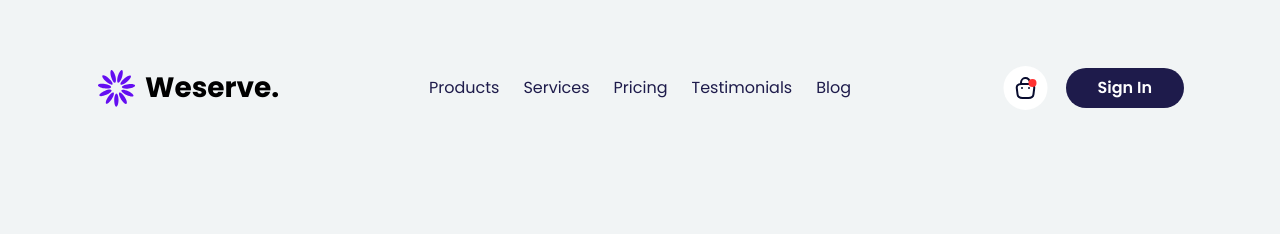
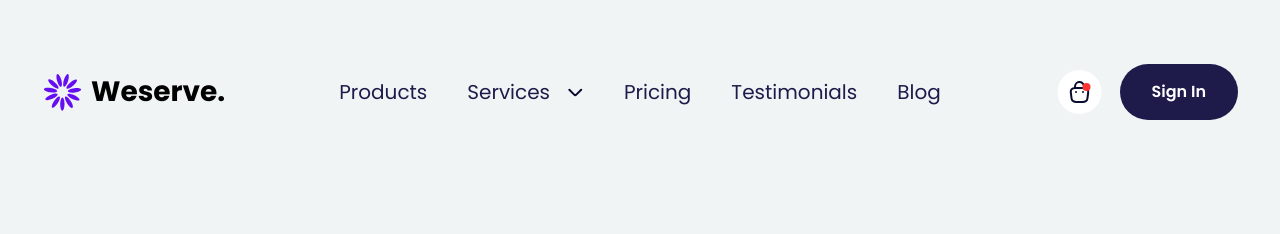
Before and after one commit to indraoverflow/weserve-hosting-tailwind, a plain HTML site: page index.html in a window 1280 px wide. Shown: the top 234 px of the page. Drawn offline with nearby package versions, Linux system fonts and the light colour scheme; a web font is replaced by a local one.

Commit message:
Feature/responsive (#17)
* Added responsive to most of the section

* refine navbar width for better mid-resolution display

```diff
--- a/index.html
+++ b/index.html
@@ -12,8 +12,8 @@
     <link rel="stylesheet" href="https://cdnjs.cloudflare.com/ajax/libs/font-awesome/4.7.0/css/font-awesome.min.css">
 </head>
 <body class="bg-[#F1F4F5] font-['Poppins']">
-    <div class="flex flex-col md:px-10 px-3 justify-evenly">
-    <nav class="relative px-4 py-4 flex justify-between items-center bg-[#F1F4F5] md:m-10 mt-10">
+      <div class="flex flex-col md:px-10 px-3 justify-evenly items-center">
+      <nav class="relative px-4 py-5 flex justify-between xl:w-[1228px] w-full xl:items-center bg-[#F1F4F5] md:m-10 mt-10">
       <div class="flex items-center justify-evenly">
 		<a class="flex items-center text-3xl font-bold leading-none" href="#">
       <!-- Logo -->
@@ -81,21 +81,25 @@
 			</button>
 		</div>
     <!-- Navbar -->
-		<ul class="hidden absolute top-1/2 left-1/2 transform -translate-y-1/2 -translate-x-1/2 lg:flex lg:mx-auto lg:items-center lg:w-auto lg:space-x-6 md:space-x-6 px-12">
+		<ul class="hidden absolute top-1/2 left-1/2 transform -translate-y-1/2 -translate-x-1/2 lg:flex lg:mx-auto xl:gap-4 lg:items-center lg:w-auto lg:space-x-6 md:space-x-6 px-12">
             <li>
-                <a href="#" class="text-base text-indigo-950 hover:font-semibold hover:text-violet-700">Products</a>
+                <a href="#" class="xl:text-xl lg:text-base text-indigo-950 hover:font-semibold hover:text-violet-700">Products</a>
+            </li>
+            <li class="flex flex-row items-center gap-2">
+                <a href="#" class="flex items-center xl:gap-4 md:gap-2 xl:text-xl text-base text-indigo-950 hover:font-semibold hover:text-violet-700">Services
+                <svg width="18" height="18" viewBox="0 0 18 18" fill="none" xmlns="http://www.w3.org/2000/svg">
+                  <path d="M14.94 6.71249L10.05 11.6025C9.4725 12.18 8.5275 12.18 7.95 11.6025L3.06 6.71249" stroke="#080C2E" stroke-width="2" stroke-miterlimit="10" stroke-linecap="round" stroke-linejoin="round"/>
+                </svg>
+              </a>
             </li>
             <li>
-                <a href="#" class="text-base text-indigo-950 hover:font-semibold hover:text-violet-700">Services</a>
+                <a href="#" class="xl:text-xl lg:text-base text-indigo-950 hover:font-semibold hover:text-violet-700">Pricing</a>
             </li>
             <li>
-                <a href="#" class="text-base text-indigo-950 hover:font-semibold hover:text-violet-700">Pricing</a>
+                <a href="#" class="xl:text-xl lg:text-base text-indigo-950 hover:font-semibold hover:text-violet-700">Testimonials</a>
             </li>
             <li>
-                <a href="#" class="text-base text-indigo-950 hover:font-semibold hover:text-violet-700">Testimonials</a>
-            </li>
-            <li>
-                <a href="#" class="text-base text-indigo-950 hover:font-semibold hover:text-violet-700">Blog</a>
+                <a href="#" class="xl:text-xl lg:text-base text-indigo-950 hover:font-semibold hover:text-violet-700">Blog</a>
             </li>
         </ul>
          <!-- icon cart -->
@@ -112,7 +116,7 @@
         </div>
       </div>
         <!-- Button Sign In -->
-      <a href="./signin.html" class="hidden lg:inline-block text-base bg-indigo-950 text-white hover:bg-violet-700 bg-indigo-950 text-base rounded-full font-semibold py-2 px-8 transition duration-200">Sign In</a>
+      <a href="./signin.html" class="hidden lg:inline-block md:text-base text-sm bg-indigo-950 text-white hover:bg-violet-700 bg-indigo-950 rounded-full font-semibold items-center xl:py-4 xl:px-8 md:p-2 md:px-8 md:text-center md:pt-5 w-auto transition duration-200">Sign In</a>
 		</nav>
     </div>
     <!-- Mobile Menu Hidden -->
```
